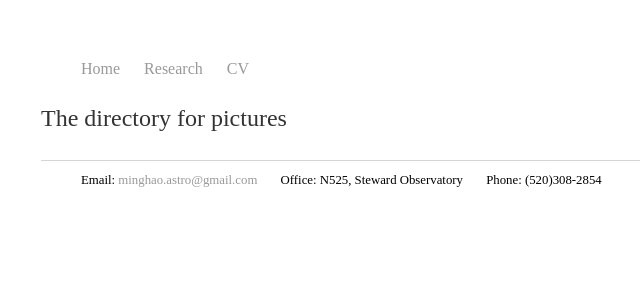
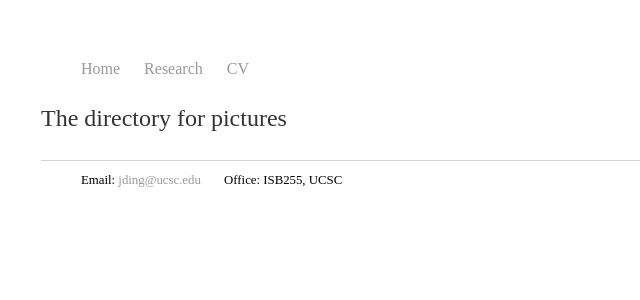
Before and after one commit to JianiDing/JianiDing.github.io, a Jekyll site: the page built from Figures/README.md, in a window 1280 px wide. Shown: the top 300 px of the page, without its empty margins (199-839 px from the left). Built offline with Jekyll 4.4.1, drawn with Linux system fonts in a browser that asks for light colours; our own code applies the rules of GitHub Pages for plain Markdown files.

Commit message:
Update default.html

```diff
--- a/_layouts/default.html
+++ b/_layouts/default.html
@@ -21,9 +21,8 @@
 			</div><!-- /.container -->
 			<footer>
 	    		<ul>
-	        		<li>Email: <a href="mailto:minghao.astro@gmail.com">minghao.astro@gmail.com</a></li>
-	        		<li>Office: N525, Steward Observatory </li>
-	        		<li>Phone: (520)308-2854 </li>
+	        		<li>Email: <a href="mailto:jding@ucsc.edu">jding@ucsc.edu</a></li>
+	        		<li>Office: ISB255, UCSC </li>
 				</ul>
 			</footer>
 		</body>
```
